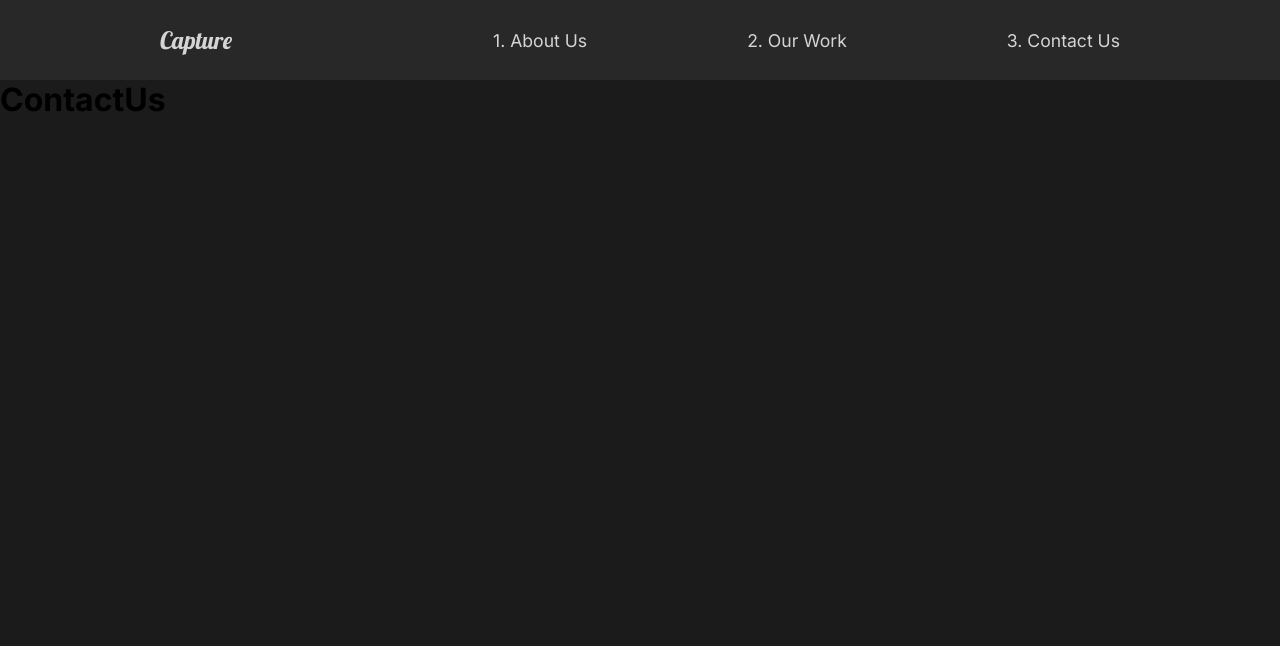
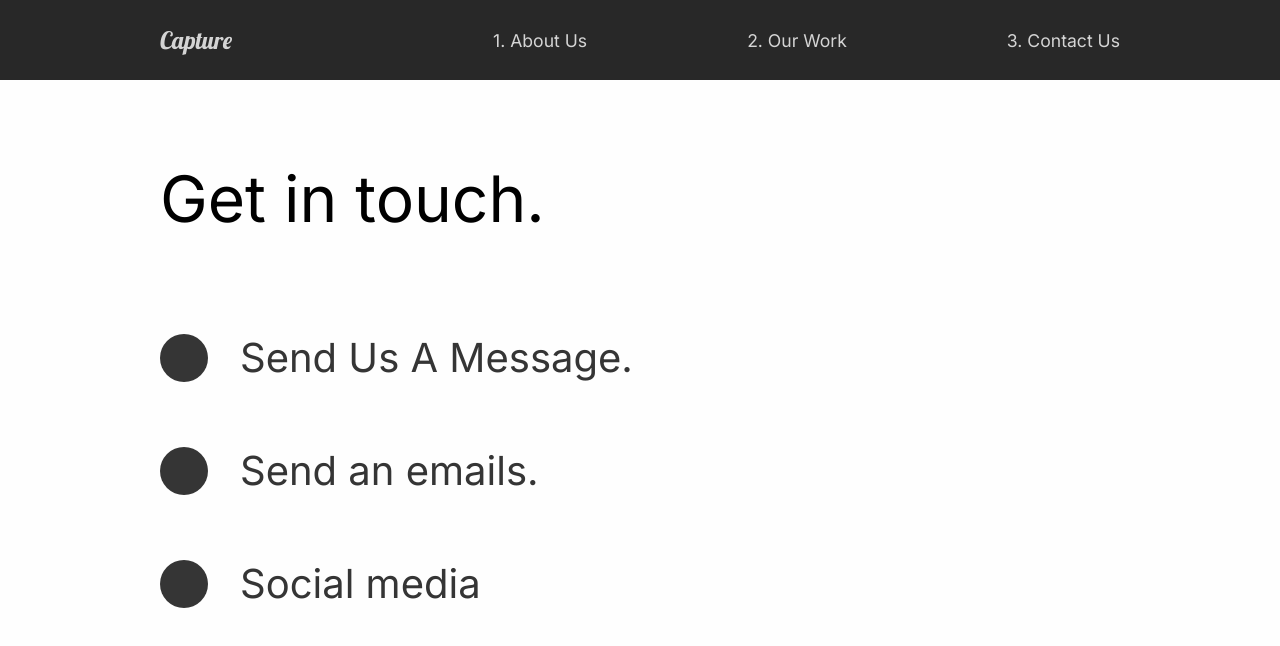
Before and after one commit to JanDongGun/capture-portfolio-react, a React (Create React App) app: page /contact in a window 1280 px wide. Shown: the top 646 px of the page. Built offline with nearby package versions, Linux system fonts and the light colour scheme.

Commit message:
add scrolltop

```diff
--- a/src/components/Nav.js
+++ b/src/components/Nav.js
@@ -33,6 +33,9 @@
   align-items: center;
   padding: 1rem 10rem;
   background-color: #282828;
+  position: sticky;
+  top: 0;
+  z-index: 10;
   a {
     color: white;
     opacity: 0.8;
--- /dev/null
+++ b/src/components/ScrollTop.js
@@ -0,0 +1,15 @@
+import { useEffect } from "react";
+import { useLocation } from "react-router-dom";
+
+const ScrollTop = () => {
+  const { pathname } = useLocation();
+  useEffect(() => {
+    window.scroll({
+      top: 0,
+      left: 0,
+    });
+  }, [pathname]);
+  return null;
+};
+
+export default ScrollTop;
--- a/src/pages/AboutUs.js
+++ b/src/pages/AboutUs.js
@@ -2,6 +2,8 @@
 import AboutSection from "../components/AboutSection";
 import ServicesSection from "../components/ServicesSection";
 import FaqSection from "../components/FaqSection";
+import ScrollTop from "../components/ScrollTop";
+
 // Animations
 import { motion } from "framer-motion";
 import { pageAnimation } from "../animation";
@@ -17,6 +19,8 @@
       <AboutSection />
       <ServicesSection />
       <FaqSection />
+
+      <ScrollTop />
     </motion.div>
   );
 };
--- a/src/pages/ContactUs.js
+++ b/src/pages/ContactUs.js
@@ -1,18 +1,73 @@
 import React from "react";
 import { motion } from "framer-motion";
-import { pageAnimation } from "../animation";
+import { pageAnimation, titleAnim } from "../animation";
+import styled from "styled-components";
+import ScrollTop from "../components/ScrollTop";
 
 const ContactUs = () => {
   return (
-    <motion.div
+    <ContactStyle
       exit="exit"
       variants={pageAnimation}
       initial="hidden"
       animate="show"
+      style={{ background: "#fefefe" }}
     >
-      <h1>ContactUs</h1>
-    </motion.div>
+      <Title>
+        <Hide>
+          <motion.h2 variants={titleAnim}>Get in touch.</motion.h2>
+        </Hide>
+      </Title>
+      <Hide>
+        <Social variants={titleAnim}>
+          <Circle />
+          <h2>Send Us A Message.</h2>
+        </Social>
+      </Hide>
+      <Hide>
+        <Social variants={titleAnim}>
+          <Circle />
+          <h2>Send an emails.</h2>
+        </Social>
+      </Hide>
+      <Hide>
+        <Social variants={titleAnim}>
+          <Circle />
+          <h2>Social media</h2>
+        </Social>
+      </Hide>
+      <ScrollTop />
+    </ContactStyle>
   );
 };
 
+const ContactStyle = styled(motion.div)`
+  padding: 5rem 10rem;
+  color: #353535;
+  min-height: 90vh;
+`;
+
+const Title = styled.div`
+  margin-bottom: 4rem;
+  color: black;
+`;
+
+const Circle = styled.div`
+  border-radius: 50%;
+  width: 3rem;
+  height: 3rem;
+  background: #353535;
+`;
+const Social = styled(motion.div)`
+  display: flex;
+  align-items: center;
+  h2 {
+    font-size: 2.5rem;
+    margin: 2rem;
+  }
+`;
+
+const Hide = styled.div`
+  overflow: hidden;
+`;
 export default ContactUs;
--- a/src/pages/MovieDetails.js
+++ b/src/pages/MovieDetails.js
@@ -4,6 +4,7 @@
 import { MovieState } from "../movieState";
 import { motion } from "framer-motion";
 import { pageAnimation } from "../animation";
+import ScrollTop from "../components/ScrollTop";
 
 const MovieDetail = () => {
   const history = useHistory();
@@ -42,6 +43,8 @@
           <ImageDisplay>
             <img src={movie.secondaryImg} alt="Movie" />
           </ImageDisplay>
+
+          <ScrollTop />
         </Details>
       )}
     </>
--- a/src/pages/OurWork.js
+++ b/src/pages/OurWork.js
@@ -1,6 +1,8 @@
 import React from "react";
 import styled from "styled-components";
 import { Link } from "react-router-dom";
+import ScrollTop from "../components/ScrollTop";
+
 //images
 import athlete from "../img/athlete-small.png";
 import theracer from "../img/theracer-small.png";
@@ -62,6 +64,7 @@
           <img src={goodtimes} alt="good times" className="" />
         </Link>
       </Movie>
+      <ScrollTop />
     </Work>
   );
 };
```
